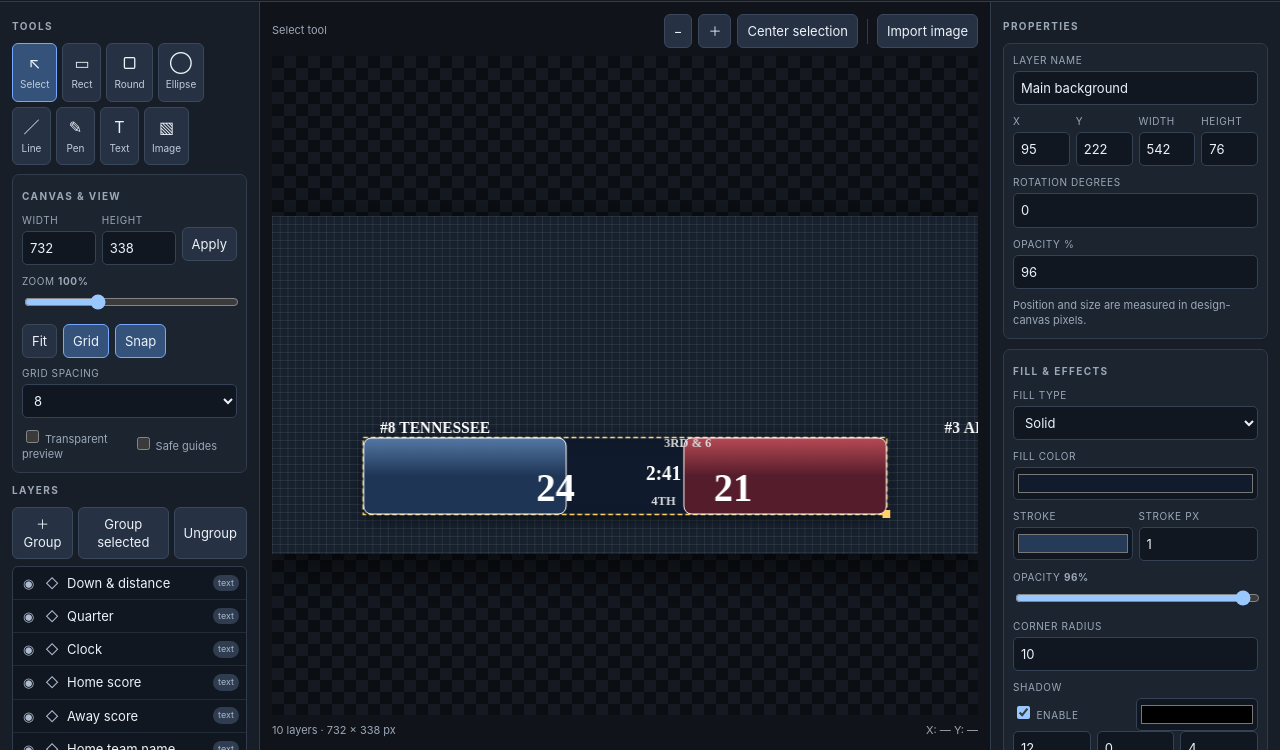
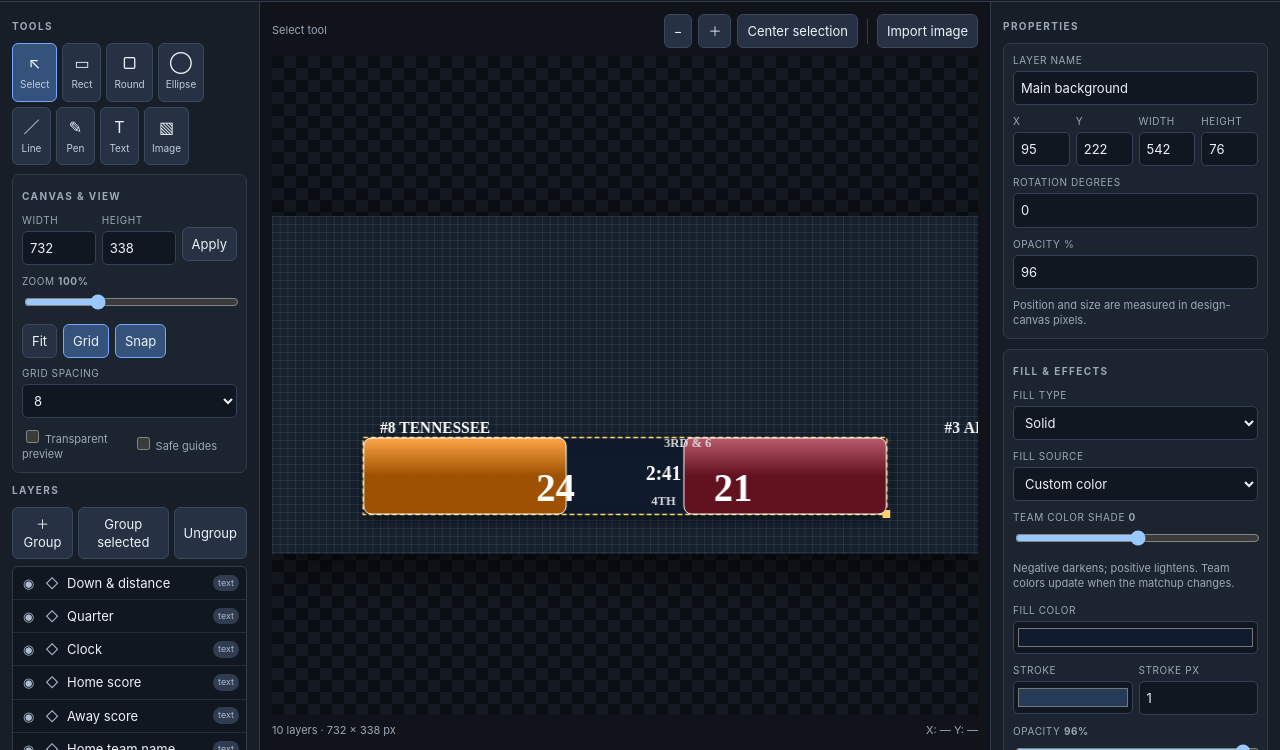
Before and after one commit to CraftyRobott/gamessss, a plain HTML site: page index.html in a window 1280 px wide. Shown: the part 50-800 px from the top of the page. Drawn offline with Linux system fonts and the light colour scheme.

Commit message:
Add dynamic away/home team color fills and shade controls

```diff
--- a/index.html
+++ b/index.html
@@ -68,6 +68,8 @@ details summary{cursor:pointer;color:#cbd5e1;font-size:11px;font-weight:700;padd
 <aside class="right">
 <div><h3>Properties</h3><div id="inspector" class="panel"><p class="muted">Select a layer to edit its properties.</p></div>
 <div class="panel"><h3>Fill & effects</h3><div class="field"><label>Fill type</label><select id="fillType"><option value="solid">Solid</option><option value="linear">Linear gradient</option><option value="radial">Radial gradient</option></select></div>
+<div class="field"><label>Fill source</label><select id="fillSource"><option value="fixed">Custom color</option><option value="away">Away team color</option><option value="home">Home team color</option></select></div>
+<div class="field"><label>Team color shade <b id="teamShadeLabel">0</b></label><input id="teamShade" type="range" min="-80" max="80" value="0"><p class="muted">Negative darkens; positive lightens. Team colors update when the matchup changes.</p></div>
 <div id="solidControls" class="field"><label>Fill color</label><input id="fillColor" type="color" value="#253e63"></div>
 <div id="gradientControls" hidden><div class="row"><div class="field"><label>Start</label><input id="gradA" type="color" value="#164a83"></div><div class="field"><label>End</label><input id="gradB" type="color" value="#071322"></div></div>
 <div class="field"><label>Angle <b id="angleLabel">0°</b></label><input id="gradAngle" type="range" min="0" max="360" value="0"></div>
@@ -117,11 +119,13 @@ function updateHistory(){$('undo').disabled=!history.length;$('redo').disabled=!
 function undo(){if(!history.length)return;future.push(JSON.stringify({els,selected,groupCounter}));let s=JSON.parse(history.pop());els=s.els;selected=s.selected;groupCounter=s.groupCounter;render()}
 function redo(){if(!future.length)return;history.push(JSON.stringify({els,selected,groupCounter}));let s=JSON.parse(future.pop());els=s.els;selected=s.selected;groupCounter=s.groupCounter;render()}
 function val(el,k,d){return el&&el[k]!==undefined?el[k]:d}
-function colorFor(e){let mode=e.fillMode||'fixed';if(mode==='away')return data.away_color;if(mode==='home')return data.home_color;return e.fill||'#ffffff'}
+function shadeColor(hex,amount){let h=String(hex||'#ffffff').replace('#','');if(h.length===3)h=h.split('').map(x=>x+x).join('');let n=parseInt(h,16);if(!Number.isFinite(n))return hex;let t=amount<0?0:255,p=Math.min(1,Math.abs(amount)/100);let r=(n>>16)&255,g=(n>>8)&255,b=n&255;return '#'+[r,g,b].map(v=>Math.round(v+(t-v)*p).toString(16).padStart(2,'0')).join('')}
+function teamBase(e){return e.fillMode==='away'?data.away_color:e.fillMode==='home'?data.home_color:null}
+function colorFor(e){let base=teamBase(e);return base?shadeColor(base,Number(e.teamShade)||0):(e.fill||'#ffffff')}
 function expanded(s){return String(s||'').replace(/\{([a-z_]+)\}/gi,(m,k)=>data[k]===undefined?m:data[k])}
 function gradient(e,x,y,w,h){
  const g=e.gradient;if(!g)return colorFor(e);
- let a=g.a||e.fill||'#fff',b=g.b||'#111';
+ let base=teamBase(e),shade=Number(e.teamShade)||0,a=base?shadeColor(base,shade+28):(g.a||e.fill||'#fff'),b=base?shadeColor(base,shade-38):(g.b||'#111');
  let grad;
  if(g.type==='radial'){grad=ctx.createRadialGradient(x+w/2,y+h/2,0,x+w/2,y+h/2,Math.max(w,h)*.7)}
  else{let rad=(Number(g.angle)||0)*Math.PI/180,dx=Math.cos(rad)*w/2,dy=Math.sin(rad)*h/2;grad=ctx.createLinearGradient(x+w/2-dx,y+h/2-dy,x+w/2+dx,y+h/2+dy)}
@@ -226,20 +230,20 @@ function ungroup(){snapshot();els.filter(e=>selected.includes(e.id)).forEach(e=>
 function align(mode){let a=els.filter(e=>selected.includes(e.id));if(a.length<1)return;snapshot();let l=Math.min(...a.map(e=>e.x)),r=Math.max(...a.map(e=>e.x+e.w)),t=Math.min(...a.map(e=>e.y)),b=Math.max(...a.map(e=>e.y+e.h));a.forEach(e=>{if(mode==='left')e.x=l;if(mode==='center')e.x=(l+r-e.w)/2;if(mode==='right')e.x=r-e.w;if(mode==='top')e.y=t;if(mode==='middle')e.y=(t+b-e.h)/2;if(mode==='bottom')e.y=b-e.h});syncInspector()}
 function applyFill(){
  let e=els.find(x=>x.id===selected[selected.length-1]);if(!e)return;
- snapshot();let type=$('fillType').value;
- if(type==='solid'){e.gradient=null;e.fill=$('fillColor').value}
+ snapshot();let type=$('fillType').value;e.fillMode=$('fillSource').value;e.teamShade=Number($('teamShade').value)||0;
+ if(type==='solid'){e.gradient=null;if(e.fillMode==='fixed')e.fill=$('fillColor').value}
  else{e.gradient={type,a:$('gradA').value,b:$('gradB').value,angle:Number($('gradAngle').value),mid:Number($('gradMid').value)}}
- e.stroke=$('strokeColor').value;e.strokeWidth=Number($('strokeWidth').value);e.opacity=Number($('opacity').value);e.radius=Number($('radius').value);
+ $('fillColor').disabled=e.fillMode!=='fixed';$('teamShadeLabel').textContent=$('teamShade').value;e.stroke=$('strokeColor').value;e.strokeWidth=Number($('strokeWidth').value);e.opacity=Number($('opacity').value);e.radius=Number($('radius').value);
  e.shadow=$('shadow').checked;e.shadowColor=$('shadowColor').value;e.shadowBlur=Number($('shadowBlur').value);e.shadowX=Number($('shadowX').value);e.shadowY=Number($('shadowY').value);
  syncInspector()
 }
 function bindProp(id,fn){$(id).addEventListener('change',fn)}
 $('fillType').onchange=()=>{$('solidControls').hidden=$('fillType').value!=='solid';$('gradientControls').hidden=$('fillType').value==='solid';applyFill()};
 $('gradAngle').oninput=()=>{$('angleLabel').textContent=$('gradAngle').value+'°'};
-$('opacity').oninput=()=>{$('opacityLabel').textContent=$('opacity').value+'%'};
-['fillColor','gradA','gradB','gradMid','gradAngle','strokeColor','strokeWidth','opacity','radius','shadow','shadowColor','shadowBlur','shadowX','shadowY'].forEach(id=>bindProp(id,applyFill));
+$('opacity').oninput=()=>{$('opacityLabel').textContent=$('opacity').value+'%'};$('teamShade').oninput=()=>{$('teamShadeLabel').textContent=$('teamShade').value};
+['fillColor','fillSource','teamShade','gradA','gradB','gradMid','gradAngle','strokeColor','strokeWidth','opacity','radius','shadow','shadowColor','shadowBlur','shadowX','shadowY'].forEach(id=>bindProp(id,applyFill));
 ['textContent','font','fontSize','fontWeight','textAlign','letterSpacing','lineHeight'].forEach(id=>bindProp(id,()=>{let e=els.find(x=>x.id===selected[selected.length-1]);if(!e||e.type!=='text')return;snapshot();e.text=$('textContent').value;e.font=$('font').value;e.fontSize=Number($('fontSize').value);e.weight=Number($('fontWeight').value);e.align=$('textAlign').value;e.letterSpacing=Number($('letterSpacing').value);e.lineHeight=Number($('lineHeight').value);render()}));
-function loadInspectorToControls(){let e=els.find(x=>x.id===selected[selected.length-1]);if(!e)return;$('fillType').value=e.gradient?.type||'solid';$('solidControls').hidden=!!e.gradient;$('gradientControls').hidden=!e.gradient;$('fillColor').value=e.fill||'#ffffff';$('gradA').value=e.gradient?.a||e.fill||'#ffffff';$('gradB').value=e.gradient?.b||'#111111';$('gradAngle').value=e.gradient?.angle||0;$('angleLabel').textContent=$('gradAngle').value+'°';$('gradMid').value=e.gradient?.mid||50;$('strokeColor').value=e.stroke||'#ffffff';$('strokeWidth').value=e.strokeWidth||0;$('opacity').value=e.opacity??100;$('opacityLabel').textContent=$('opacity').value+'%';$('radius').value=e.radius||0;$('shadow').checked=!!e.shadow;$('shadowColor').value=e.shadowColor||'#000000';$('shadowBlur').value=e.shadowBlur||12;$('shadowX').value=e.shadowX||0;$('shadowY').value=e.shadowY||0;
+function loadInspectorToControls(){let e=els.find(x=>x.id===selected[selected.length-1]);if(!e)return;$('fillSource').value=e.fillMode||'fixed';$('teamShade').value=e.teamShade||0;$('teamShadeLabel').textContent=$('teamShade').value;$('fillType').value=e.gradient?.type||'solid';$('solidControls').hidden=!!e.gradient;$('gradientControls').hidden=!e.gradient;$('fillColor').value=e.fill||'#ffffff';$('fillColor').disabled=(e.fillMode||'fixed')!=='fixed';$('gradA').value=e.gradient?.a||e.fill||'#ffffff';$('gradB').value=e.gradient?.b||'#111111';$('gradAngle').value=e.gradient?.angle||0;$('angleLabel').textContent=$('gradAngle').value+'°';$('gradMid').value=e.gradient?.mid||50;$('strokeColor').value=e.stroke||'#ffffff';$('strokeWidth').value=e.strokeWidth||0;$('opacity').value=e.opacity??100;$('opacityLabel').textContent=$('opacity').value+'%';$('radius').value=e.radius||0;$('shadow').checked=!!e.shadow;$('shadowColor').value=e.shadowColor||'#000000';$('shadowBlur').value=e.shadowBlur||12;$('shadowX').value=e.shadowX||0;$('shadowY').value=e.shadowY||0;
  if(e.type==='text'){$('textContent').value=e.text||'';$('font').value=e.font||'Lilita One';$('fontSize').value=e.fontSize||24;$('fontWeight').value=e.weight||700;$('textAlign').value=e.align||'center';$('letterSpacing').value=e.letterSpacing||0;$('lineHeight').value=e.lineHeight||1.1}}
 const oldSync=syncInspector;syncInspector=function(){oldSync();loadInspectorToControls();syncScoreAnimationControls()};
 function selectedScoreLayers(){return els.filter(e=>selected.includes(e.id)&&e.type==='text'&&/^\{(away_score|home_score)\}$/.test(String(e.text||'')))}
```
